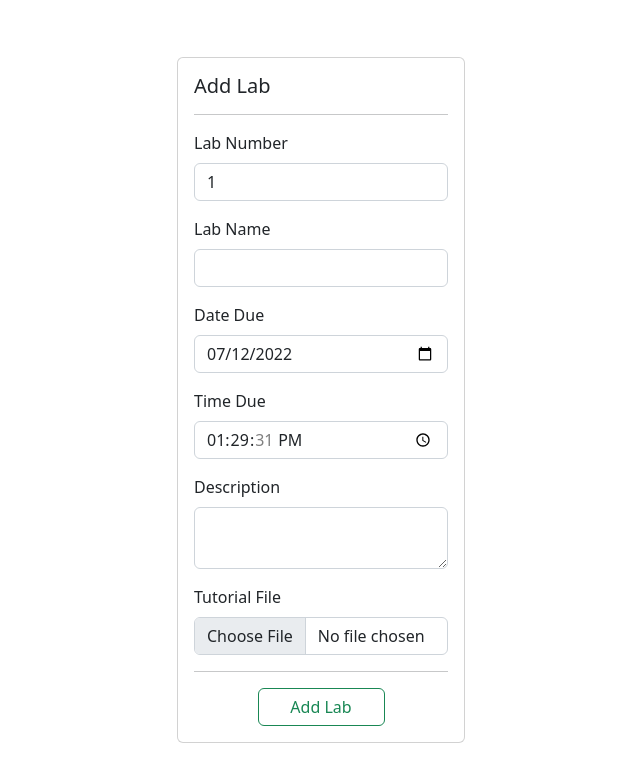
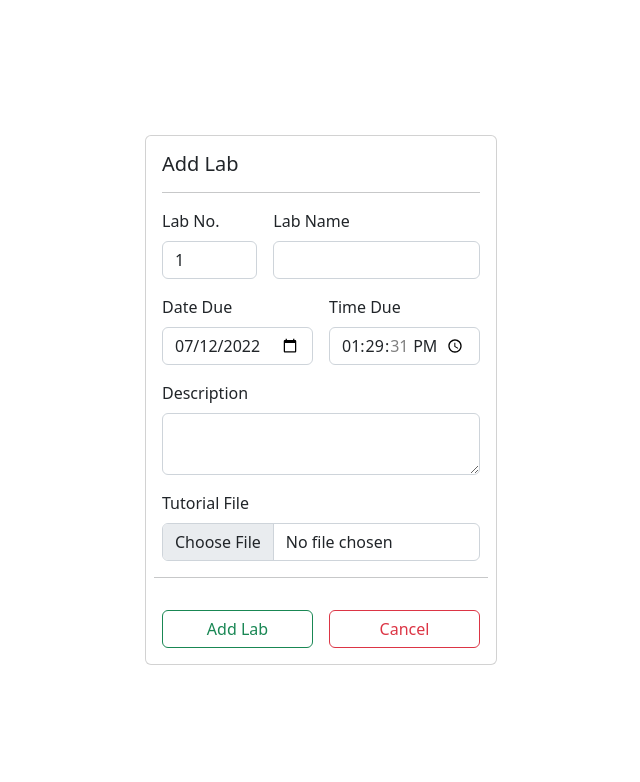
Before and after one commit to mchat0018/soc_labs, a Django app: page /course/10/createLab/ in a window 1280 px wide. Shown: the top 782 px of the page, without its empty margins (319-959 px from the left). Run offline with Django 4.2, Linux system fonts and the light colour scheme; a user stored in the database is signed in; data comes from the database, SQL or seed files in the repository; both versions use the stored data as it was after the commit; parts of the project's set-up code (start-up, migrations or seed data) failed here and were passed over; some libraries are stand-ins or nearby versions.

Commit message:
Design Changes to CourseInfo

```diff
--- a/SoCLabs/SoCLabs/settings.py
+++ b/SoCLabs/SoCLabs/settings.py
@@ -127,9 +127,6 @@ TIME_INPUT_FORMATS = ('%H:%M',)
 # https://docs.djangoproject.com/en/4.0/howto/static-files/
 
 STATIC_URL = 'static/'
-STATICFILES_DIRS = [
-    BASE_DIR / "static",
-]
 STATIC_ROOT = os.path.join(BASE_DIR, 'assets')
 
 
--- a/SoCLabs/courses/templates/courses/createLab.html
+++ b/SoCLabs/courses/templates/courses/createLab.html
@@ -17,39 +17,42 @@
 
 <body>
     <div class="position-absolute top-50 start-50 translate-middle">
-        <div class="card mx-auto" style="width: 18rem;">
+        <div class="card mx-auto" style="width: 22rem;">
             <div class="card-body">
                 <h5 class="card-title">Add Lab</h5>
                 <hr>
-                <form method="post">
+                <form method="post" class="row g-3">
                     {% csrf_token %}
-                    <div class="mb-3">
-                        <label for="exampleFormControlInput0" class="form-label">Lab Number</label>
+                    <div class="col-md-4">
+                        <label for="exampleFormControlInput0" class="form-label">Lab No.</label>
                         <input type="number" class="form-control" id="exampleFormControlInput0" name="labNo" value="1">
                     </div>
-                    <div class="mb-3">
+                    <div class="col-md-8">
                         <label for="exampleFormControlInput1" class="form-label">Lab Name</label>
                         <input type="text" class="form-control" id="exampleFormControlInput1" name="labName">
                     </div>
-                    <div class="mb-3">
+                    <div class="col-md-6">
                         <label for="exampleFormControlInput2" class="form-label">Date Due</label>
                         <input type="date" class="form-control" id="exampleFormControlInput2" name="labDueDate" value="{{date}}">
                     </div>
-                    <div class="mb-3">
+                    <div class="col-md-6">
                         <label for="exampleFormControlInput3" class="form-label">Time Due</label>
                         <input type="time" class="form-control" id="exampleFormControlInput3" name="labDueTime" value="{{time}}">
                     </div>
-                    <div class="mb-3">
+                    <div class="col-12">
                         <label for="exampleFormControlTextarea1" class="form-label">Description</label>
                         <textarea class="form-control" id="exampleFormControlTextarea1" rows="2" name="labDes"></textarea>
                     </div>
-                    <div class="mb-3">
+                    <div class="col-12">
                         <label for="formFile" class="form-label">Tutorial File</label>
                         <input class="form-control" type="file" id="formFile" name="labtut">
                     </div>
                     <hr>
                     <div class="d-grid gap-2 col-6 mx-auto">
                         <button type="submit" class="btn btn-outline-success">Add Lab</button>
+                    </div>
+                    <div class="d-grid gap-2 col-6 mx-auto">
+                        <a href="{% url 'courseInfo' courseID %}" class="btn btn-outline-danger">Cancel</a>
                     </div>
                 </form>
             </div>
--- a/SoCLabs/courses/templates/courses/updateLab.html
+++ b/SoCLabs/courses/templates/courses/updateLab.html
@@ -17,7 +17,7 @@
 
 <body>
     <div class="position-absolute top-50 start-50 translate-middle">
-    <div class="card mx-auto" style="width: 18rem;">
+    <div class="card mx-auto" style="width: 22rem;">
         <div class="card-body">
             <h5 class="card-title">Update Lab</h5>
             <hr>
--- a/SoCLabs/courses/views.py
+++ b/SoCLabs/courses/views.py
@@ -196,6 +196,7 @@ def createLab(request, course_id):
     dt = datetime.now()
     context = {
         'date': dt.strftime("%Y") + '-' + dt.strftime("%m") + '-' + dt.strftime("%d"),
-        'time': dt.strftime("%X")
+        'time': dt.strftime("%X"),
+        'courseID': course_id
     }
     return render(request, 'courses/createLab.html', context=context)
```
Also changed, not shown: SoCLabs/courses/templates/courses/courseInfo.html (+9 -6 lines), SoCLabs/db.sqlite3.
